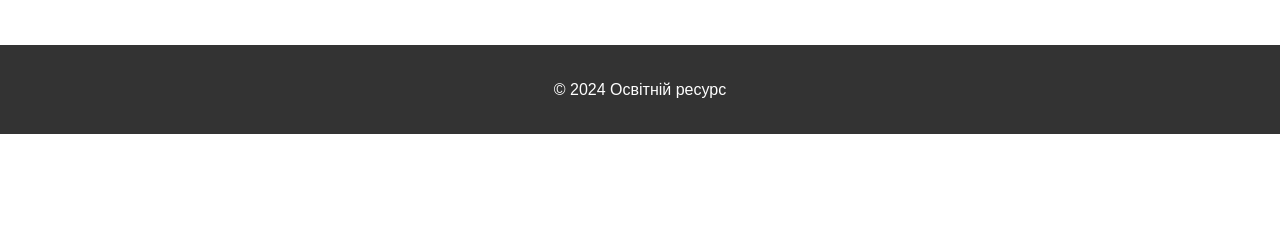
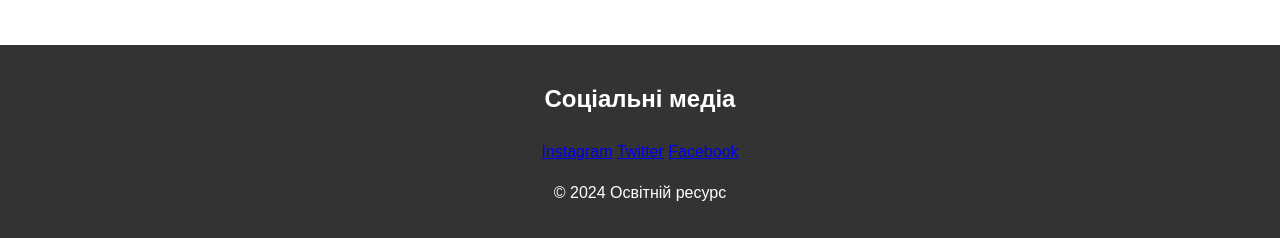
Before and after one commit to Li2thX/GIM_TECH, a plain HTML site: page contacts.html in a window 1280 px wide. Shown: the part 856-1094 px from the top of the page. Before the commit the page ends 990 px from the top, so only its background shows below. Drawn offline with Linux system fonts and the light colour scheme.

Commit message:
Update contacts.html

```diff
--- a/contacts.html
+++ b/contacts.html
@@ -34,6 +34,12 @@
     <p>Контактна інформація розробника <a href="danylo.medvid.ki.2021@lpnu.ua">danylo.medvid.ki.2021@lpnu.ua</a></p>
     </main>
     <footer>
+        <div id="social">
+    <h2>Соціальні медіа</h2>
+    <a href="https://instagram.com" target="_blank">Instagram</a>
+    <a href="https://twitter.com" target="_blank">Twitter</a>
+    <a href="https://www.facebook.com" target="_blank">Facebook</a>
+</div>
         <p>&copy; 2024 Освітній ресурс</p>
     </footer>
 </body>
```
